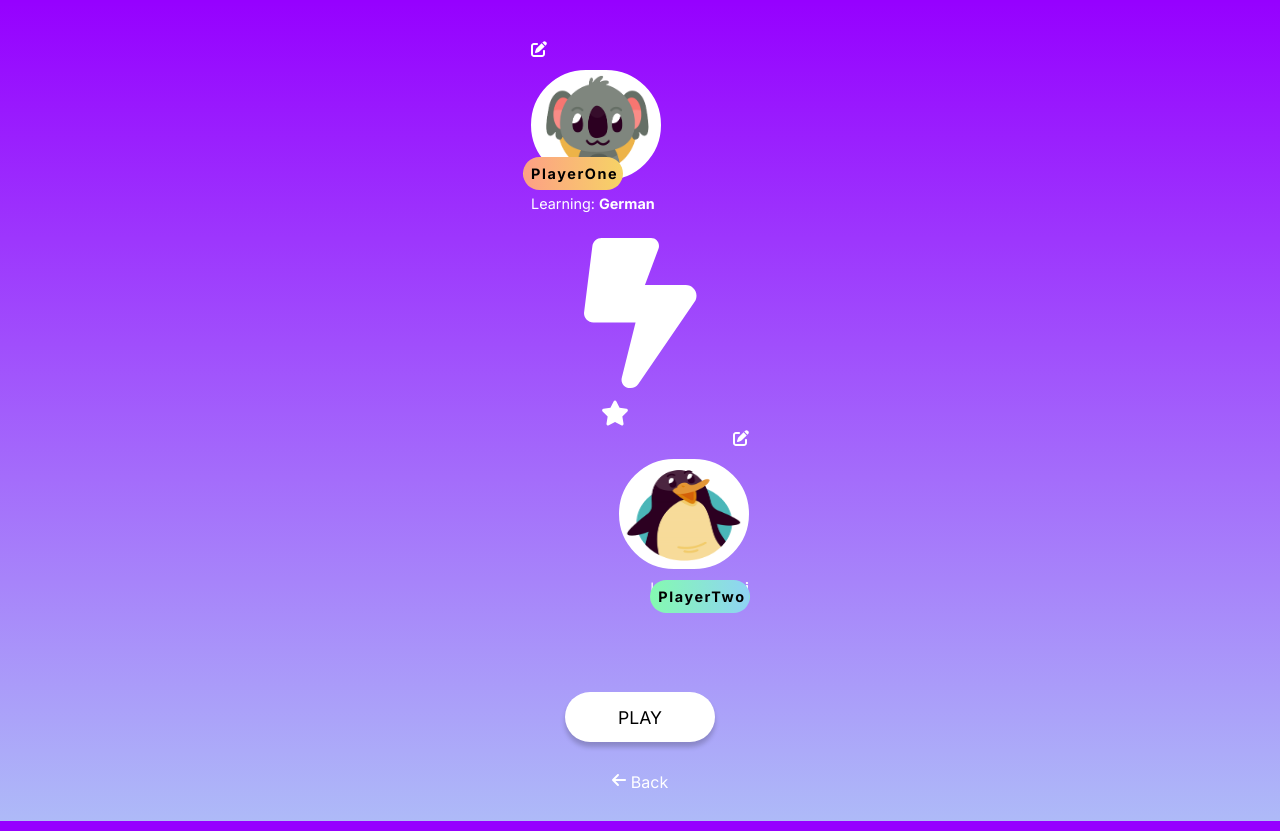
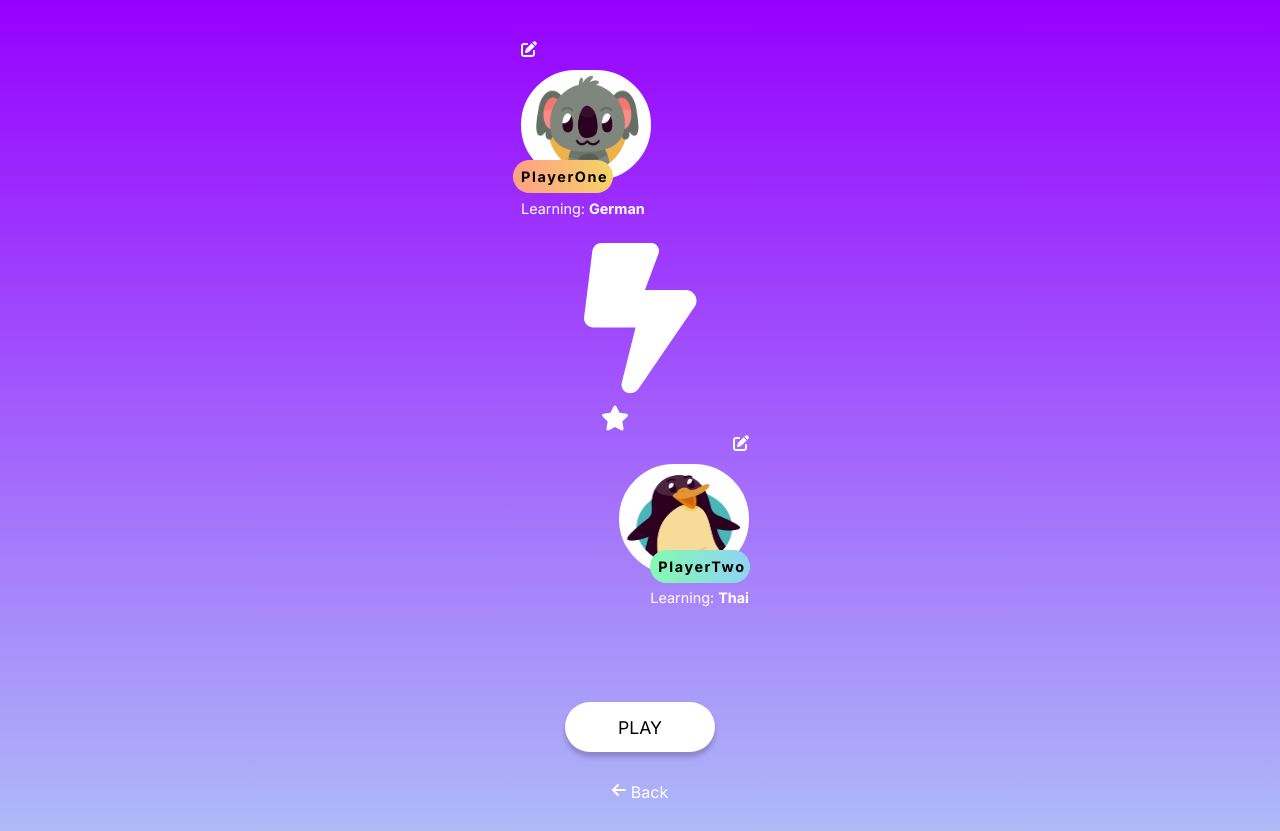
Before and after one commit to NirachaMarchett/couple-vocabs-game, a Next.js app: page /player in a window 1280 px wide. Built offline with nearby package versions, Linux system fonts and the light colour scheme.

Commit message:
minor fix

```diff
--- a/src/styles/PlayerCard.module.css
+++ b/src/styles/PlayerCard.module.css
@@ -1,6 +1,6 @@
 .cardContainerP1 {
     margin-top: 0px;
-    margin-left: 20px;
+    margin-left: 0px;
     padding: 1rem;
     font-size: 0.8rem;
     width: 270px;
@@ -9,11 +9,12 @@
     flex-direction: column;
     align-items: flex-start;
     position: relative;
+    top: 0%;
 }
 
 .cardDetailP1 {
     font-size: 0.9rem;
-    margin-top: 15px;
+    margin-top: 20px;
 }
 
 .username1 p {
@@ -58,7 +59,7 @@
 
 .cardDetailP2 {
     font-size: 0.9rem;
-    margin-top: 10px;
+    margin-top: 15px;
 }
 
 
@@ -78,7 +79,7 @@
 
 .username2 p {
     position: absolute;
-    top: 580px;
+    top: 550px;
     background: linear-gradient(to right, #84fab0 0%, #8fd3f4 99%, #84fab0 100%);
     width: 100px;
     text-align: center;
```
